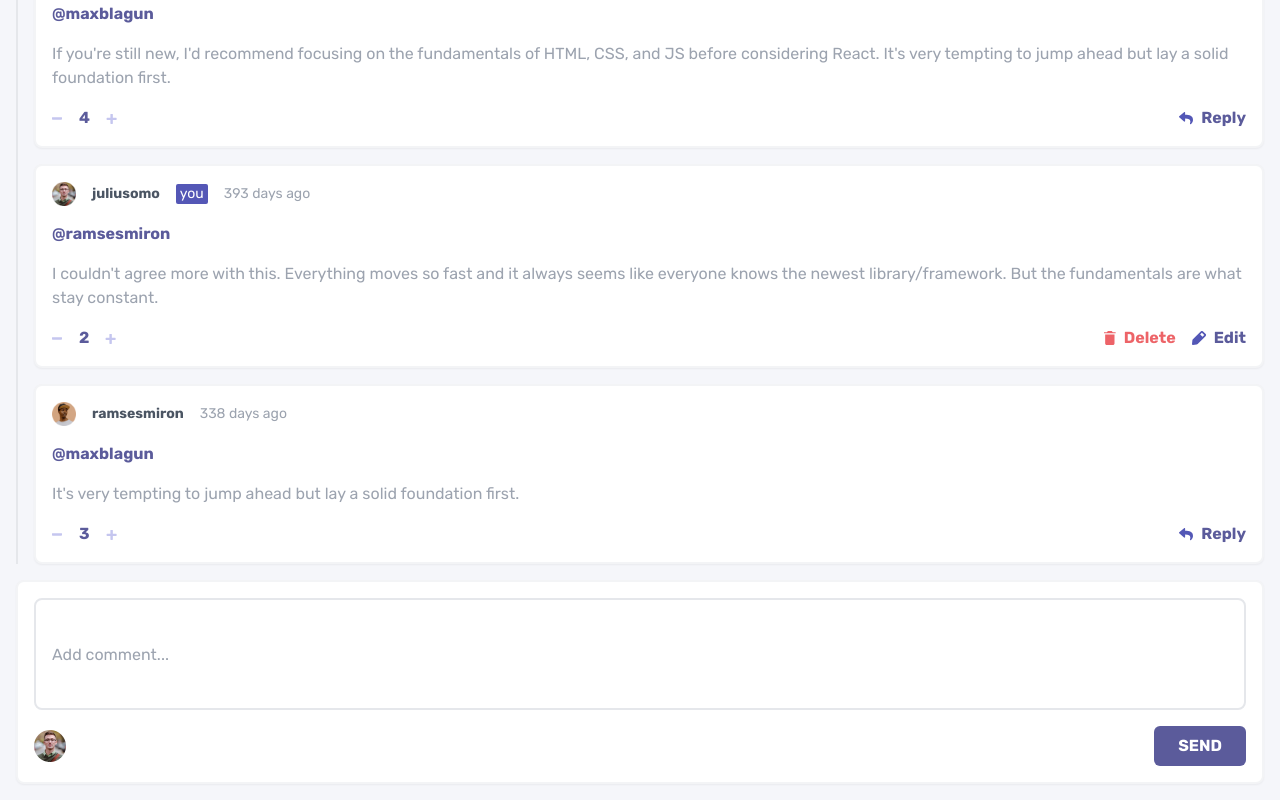
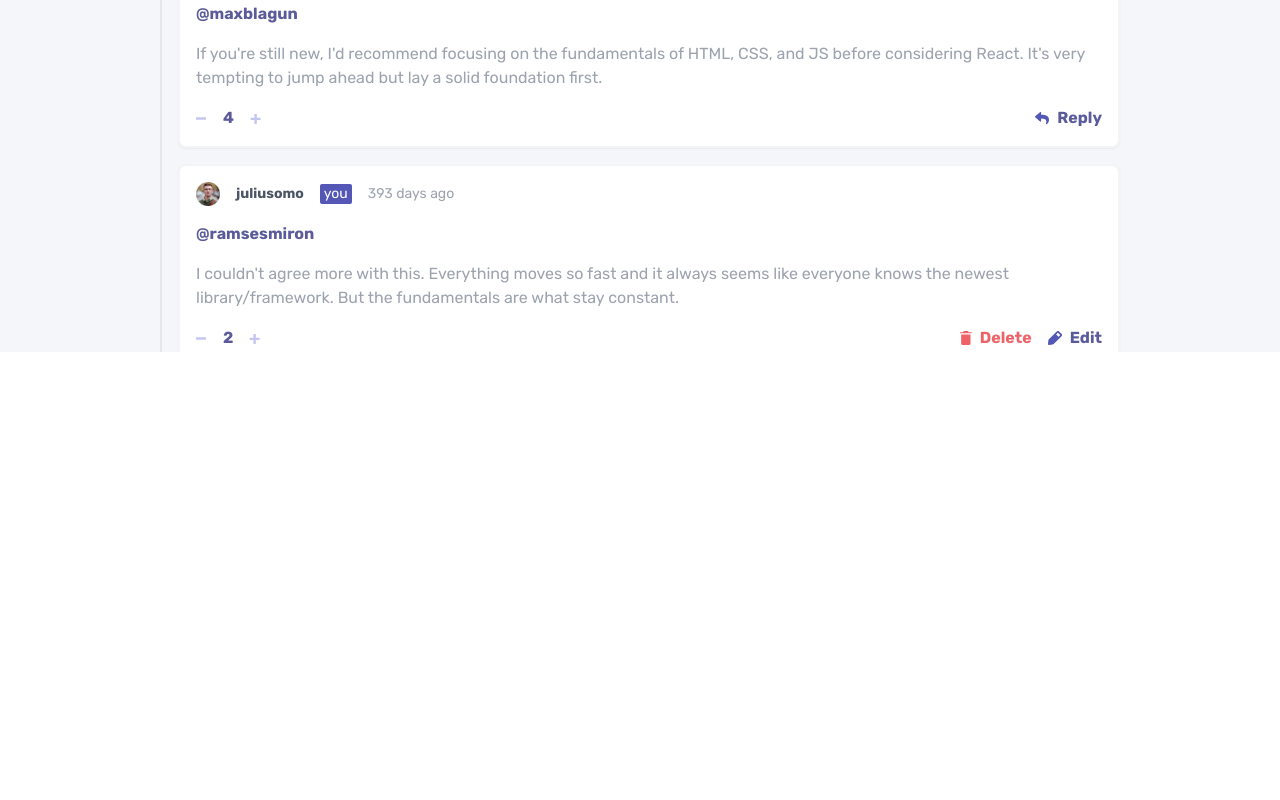
Before and after one commit to pmugasa/interactive-comments-section, a React (Vite) app: page / in a window 1280 px wide. Shown: the part 448-1248 px from the top of the page. After the commit the page ends 800 px from the top, so only its background shows below. Built offline with nearby package versions, Linux system fonts and the light colour scheme.

Commit message:
fixed the bug on reply to a reply from another user

```diff
--- a/src/App.jsx
+++ b/src/App.jsx
@@ -3,6 +3,7 @@ import CommentInput from "./components/CommentInput";
 import ReplyInput from "./components/ReplyInput";
 import Reply from "./components/Reply";
 import axios from "axios";
+import Button from "./components/Button";
 
 import { useState, useEffect } from "react";
 
@@ -22,7 +23,7 @@ function App() {
   useEffect(() => {
     async function fetchData() {
       try {
-        const result = await axios.get("./src/data.json");
+        const result = await axios.get("/src/data.json");
         setComments(result.data.comments);
         setCurrentUser(result.data.currentUser);
         setIsLoading(false);
@@ -84,17 +85,16 @@ function App() {
     e.preventDefault();
     //comment should have the following
     //username, user image, createdAt, content, score, id
-    setComments((prevComment) => [
-      ...prevComment,
-      {
+    const data = {
       id: comments.length + 1,
       content: comment,
       createdAt: Date.now(),
       score: 0,
       user: currentUser,
       replies: [],
-      },
-    ]);
+    };
+
+    setComments((prevComment) => [...prevComment, data]);
     setComment("");
   }
 
@@ -142,6 +142,9 @@ function App() {
           user: currentUser,
           username: currentUser.username,
         };
+        axios.post(newReply).then((result) => {
+          console.log(result);
+        });
         return { ...comment, replies: [...comment.replies, newReply] };
       } else {
         return comment;
@@ -155,14 +158,13 @@ function App() {
 
   //show reply input to reply
   function showInputReply(id) {
-    console.log(id);
     setShowInput(id);
   }
   //reply to another user reply
   function replyToReply(e) {
     e.preventDefault();
 
-    const updatedComments = comments.map((comment) => {
+    const updatedComments = comments.forEach((comment) => {
       comment.replies.map((reply) => {
         if (reply.id === isReply) {
           const newReply = {
@@ -174,14 +176,16 @@ function App() {
             user: currentUser,
             username: currentUser.username,
           };
+
           return { ...comment, replies: [...comment.replies, newReply] };
         } else {
           return comment;
         }
       });
     });
-    setComments(updatedComments);
-    setIsReply(null);
+
+    alert("🙇🏾‍♂️ this feature is still under development");
+    setShowInput(null);
     setContent("");
   }
 
@@ -248,17 +252,17 @@ function App() {
     setReplies(updatedReplies);
     setEditingReply(null);
   }
+  if (isLoading) {
+    return <h1>Fetching comments...</h1>;
+  }
   return (
     <>
-      <div className="h-full p-4 bg-background font-rubik">
-        {isLoading ? (
-          <h1>loading...</h1>
-        ) : (
+      <div className="h-screen w-screen overflow-auto md:px-40 p-4 bg-background font-rubik">
         <div>
           {comments.map((comment) => (
             <>
               <Card
-                  key={comment.id}
+                //key={comment.id}
                 currentUser={currentUser}
                 comment={comment}
                 deleteComment={deleteComment}
@@ -302,12 +306,23 @@ function App() {
                           showInputReply={showInputReply}
                         />
                         {reply.id === showInput ? (
-                            <form
-                              onSubmit={replyToReply}
-                              className="border-2 border-black"
-                            >
-                              <input type="text" />
+                          <div className="h-fit w-full border-2 border-gray-100 shadow-sm font-rubik text-sm bg-white mt-4 rounded-lg p-4">
+                            <form onSubmit={replyToReply}>
+                              <input
+                                type="text"
+                                onChange={(e) => setContent(e.target.value)}
+                                className="border-2 border-gray-200 h-28 w-full rounded-lg p-4 font-rubik text-gray-400 focus:outline-purple"
+                              />
+                              <div className="flex items-center mt-4">
+                                <img
+                                  src={currentUser.image.webp}
+                                  className="h-8 w-8"
+                                />
+
+                                <Button type="submit">REPLY</Button>
+                              </div>
                             </form>
+                          </div>
                         ) : null}
                       </>
                     ))
@@ -323,7 +338,6 @@ function App() {
             comment={comment}
           />
         </div>
-        )}
       </div>
     </>
   );
--- a/src/components/Card.jsx
+++ b/src/components/Card.jsx
@@ -46,7 +46,7 @@ function Card({
         )}
 
         <div className="flex mt-4">
-          <div className="flex space-x-4">
+          <div className="flex space-x-4 ">
             <button onClick={() => downVote(comment.id)}>
               <img src="src\assets\icon-minus.svg" />
             </button>
--- a/src/components/ReplyInput.jsx
+++ b/src/components/ReplyInput.jsx
@@ -1,4 +1,3 @@
-import { useState } from "react";
 import Button from "./Button";
 
 function ReplyInput({ currentUser, replyToComment, setContent }) {
--- a/src/data.json
+++ b/src/data.json
@@ -61,20 +61,6 @@
             },
             "username": "juliusomo"
           }
-        },
-        {
-          "id": 3,
-          "content": " It's very tempting to jump ahead but lay a solid foundation first.",
-          "createdAt": 1649989012345,
-          "score": 3,
-          "replyingTo": "maxblagun",
-          "user": {
-            "image": {
-              "png": "./src/assets/avatars/image-ramsesmiron.png",
-              "webp": "./src/assets/avatars/image-ramsesmiron.webp"
-            },
-            "username": "ramsesmiron"
-          }
         }
       ]
     }
```
Lines whose indentation alone changed are shown as unchanged.
